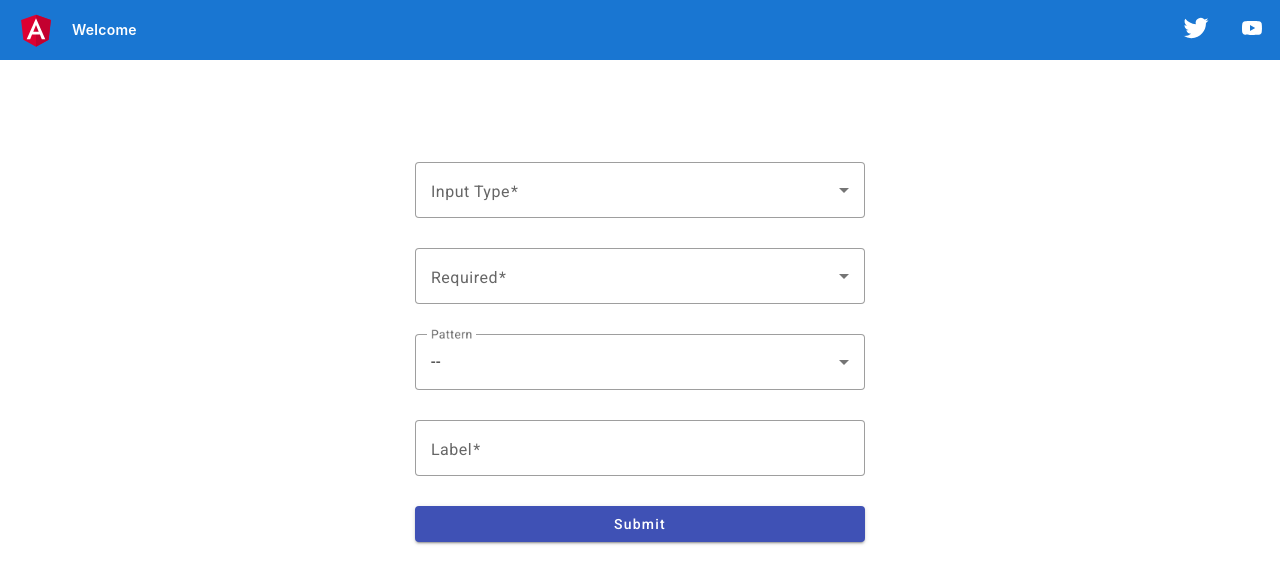
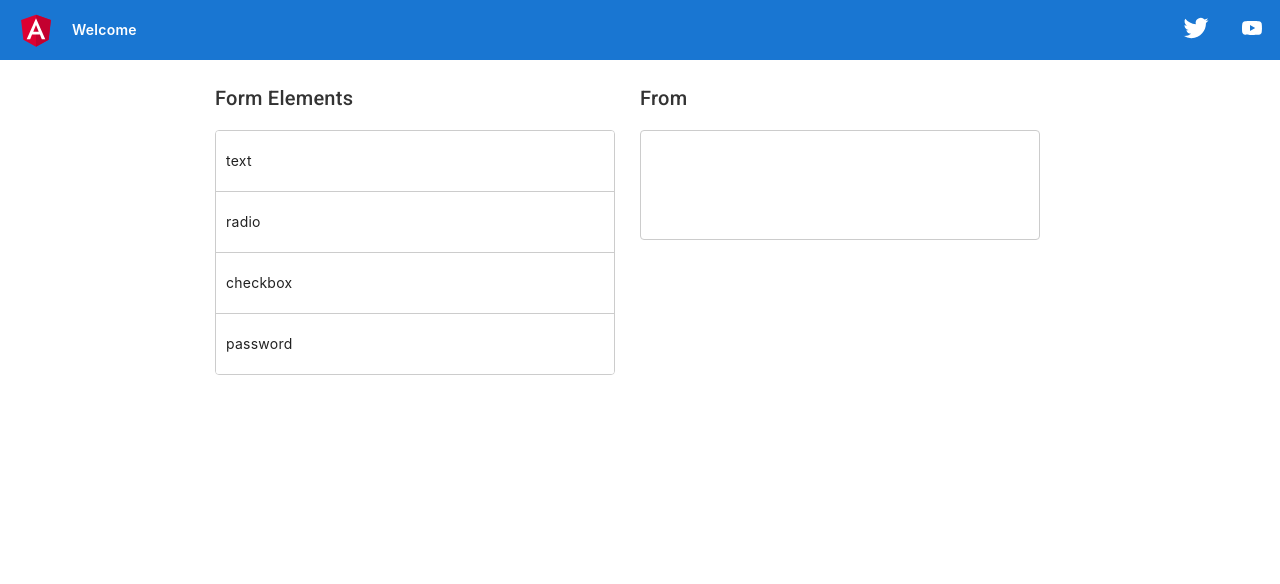
Before and after one commit to ParthSuthar1012/POC_angular, an Angular app: page /admin in a window 1280 px wide. Shown: the top 584 px of the page. Built offline with nearby package versions, Linux system fonts and the light colour scheme.

Commit message:
drag&drop started

```diff
--- a/src/app/admin/admin-routing.module.ts
+++ b/src/app/admin/admin-routing.module.ts
@@ -1,8 +1,9 @@
 import { NgModule } from '@angular/core';
 import { RouterModule, Routes } from '@angular/router';
 import { AdminComponent } from './admin.component';
+import { DragDropComponent } from './drag-drop/drag-drop.component';
 
-const routes: Routes = [{ path: '', component: AdminComponent }];
+const routes: Routes = [{ path: '', component: DragDropComponent }];
 
 @NgModule({
   imports: [RouterModule.forChild(routes)],
--- a/src/app/admin/admin.component.scss
+++ b/src/app/admin/admin.component.scss
@@ -1,17 +1,74 @@
-.grid {
-    display: grid;
-    gap: 0.5rem;
+/* input-field-dialog.component.css */
 
+/* Styling for the dialog container */
+.dialogclass {
+  max-width: 400px;
+  background-color: #f9f9f9;
+  box-shadow: 0 4px 8px rgba(0, 0, 0, 0.1);
+  border-radius: 4px;
+  padding: 20px;
 }
 
-.flex {
-    display: flex;
-    gap: 0.5rem;
-   flex-wrap: wrap;
-   max-width: 500px;
+/* Styling for the dialog title */
+.mat-dialog-title {
+  font-size: 20px;
+  font-weight: bold;
+  color: #333;
+  margin-bottom: 16px;
 }
 
+/* Styling for the dialog content */
+.mat-dialog-content {
+  display: flex;
+  flex-direction: column;
+}
 
-.margin-top {
-  margin-top: 0.2rem;
+/* Styling for the form fields */
+.mat-form-field {
+  margin-bottom: 16px;
 }
+
+/* Styling for the input labels */
+.mat-form-field-label {
+  color: #555;
+}
+
+/* Styling for the input fields */
+.mat-input-element {
+  border: 1px solid #ccc;
+  border-radius: 4px;
+  padding: 8px;
+  outline: none;
+}
+
+/* Styling for the "Add" button */
+.mat-dialog-actions button {
+  padding: 10px 20px;
+  border: none;
+  border-radius: 4px;
+  cursor: pointer;
+  font-weight: bold;
+}
+
+/* Styling for the "Add" button */
+.mat-dialog-actions button:last-child {
+  margin-left: 10px;
+  background-color: #007bff;
+  color: #fff;
+}
+
+/* Styling for the "Cancel" button */
+.mat-dialog-actions button:first-child {
+  background-color: #ccc;
+  color: #333;
+}
+
+/* Styling for the "Add" button on hover */
+.mat-dialog-actions button:hover {
+  background-color: #0056b3;
+}
+
+/* Styling for the "Cancel" button on hover */
+.mat-dialog-actions button:first-child:hover {
+  background-color: #b3b3b3;
+}
--- a/src/app/admin/admin.component.ts
+++ b/src/app/admin/admin.component.ts
@@ -1,23 +1,26 @@
-import { Component, OnInit, inject } from '@angular/core';
+import { Component, Inject, OnInit, inject } from '@angular/core';
 import {
   AbstractControl,
   FormArray,
   FormBuilder,
+  FormControl,
   FormGroup,
   ValidatorFn,
   Validators,
 } from '@angular/forms';
 import { ServiceService } from '../service/service.service';
 import { Router } from '@angular/router';
+import { InputField } from '../model/input-field';
+import { MAT_DIALOG_DATA, MatDialogRef } from '@angular/material/dialog';
 
 @Component({
   selector: 'app-admin',
   template: `
-    <div style="margin-top: 5rem; width: 450px">
+    <div style="margin-top: 5rem; width: 500px" class="dialogclass">
       <form class="grid" [formGroup]="inputForm">
         <mat-form-field appearance="outline">
           <mat-label>Input Type</mat-label>
-          <mat-select formControlName="inputType">
+          <mat-select formControlName="inputType"  >
             <mat-option *ngFor="let item of types" [value]="item.value">
               {{ item.displayValues }}
             </mat-option>
@@ -49,15 +52,20 @@ import { Router } from '@angular/router';
           "
         >
           <mat-label>Pattern</mat-label>
-          <mat-select formControlName="pattern">
-            <mat-option value="">--</mat-option>
+          <input type="text"
+           matInput
+           formControlName="pattern"
+           [matAutocomplete]="auto">
+          <mat-autocomplete  #auto="matAutocomplete" [displayWith]="displayPattern">
             <mat-option value="(?=.*\d)(?=.*[a-z])(?=.*[A-Z]).{8,}">Password</mat-option>
             <mat-option value="[0-9]+$">only number</mat-option>
             <mat-option value="^[a-zA-Z0-9._%+-]+@[a-zA-Z0-9.-]+.[a-zA-Z]{2,}$"
               >Email</mat-option
             >
             <mat-option value="^[a-zA-Z]+$">only alphabet</mat-option>
-          </mat-select>
+            </mat-autocomplete>
+
+
         </mat-form-field>
 
         <mat-form-field appearance="outline">
@@ -68,12 +76,21 @@ import { Router } from '@angular/router';
           </mat-error>
         </mat-form-field>
 
+
+        <mat-form-field  appearance="outline">
+            <mat-label>Id</mat-label>
+            <input matInput placeholder="Id" formControlName="Id" />
+            <mat-error *ngIf="k['subitems'].get('Id')?.errors?.['required']">
+              Id Is required
+            </mat-error>
+          </mat-form-field>
+
         <div class="flex"   appearance="outline"
-          *ngIf="
+          formGroupName="subitems">
+          <mat-form-field  *ngIf="
             k['inputType'].value === 'radio' ||
             k['inputType'].value === 'checkbox' || k['inputType'].value === 'select' ||  k['inputType'].value === 'multipleSelect'
-          " formGroupName="subitems">
-          <mat-form-field style="width: 140px;" appearance="outline">
+          " style="width: 140px;" appearance="outline">
             <mat-label>Name</mat-label>
             <input matInput placeholder="Name" formControlName="name" />
             <mat-error *ngIf="k['subitems'].get('name')?.errors?.['required']">
@@ -81,26 +98,18 @@ import { Router } from '@angular/router';
             </mat-error>
           </mat-form-field>
 
+
           <mat-form-field style="width: 140px;" appearance="outline">
-            <mat-label>Id</mat-label>
-            <input matInput placeholder="Id" formControlName="subId" />
-            <mat-error *ngIf="k['subitems'].get('subId')?.errors?.['required']">
-              Name is required
-            </mat-error>
-          </mat-form-field>
-          <mat-form-field *ngIf=" k['inputType'].value !== 'select' && k['inputType'].value !== 'multipleSelect'"  style="width: 140px;" appearance="outline">
-            <mat-label>Value</mat-label>
-            <input matInput placeholder="Value" formControlName="value" />
-            <mat-error *ngIf="k['subitems'].get('value')?.errors?.['required']">
-              Name is required
-            </mat-error>
+            <mat-label>Place Holder</mat-label>
+            <input matInput placeholder="place holder" formControlName="placeholder" />
+
           </mat-form-field>
 
         </div>
 
         <div *ngIf="  k['inputType'].value === 'select' || k['inputType'].value === 'multipleSelect' " formGroupName="subitems">
           <div class="flex" formArrayName="options">
-            <div class="grid" *ngFor="let optionControl of options.controls; let i = index" [formGroupName]="i">
+            <div class="flex" *ngFor="let optionControl of options.controls; let i = index" [formGroupName]="i">
               <mat-form-field style="width: 140px;" appearance="outline">
                 <mat-label>Value</mat-label>
                 <input matInput placeholder="Value" formControlName="value" />
@@ -137,6 +146,8 @@ import { Router } from '@angular/router';
   providers: [],
 })
 export class AdminComponent implements OnInit {
+
+
   inputForm!: FormGroup;
   types: any = [
     { value: 'text', displayValues: 'text' },
@@ -149,22 +160,28 @@ export class AdminComponent implements OnInit {
     { value : 'button' , displayValues: 'button'}
   ];
   validators: any = [];
-  constructor(public fb: FormBuilder, public service: ServiceService, public router:Router) {}
+  inputField: InputField = {
+    type: ''
+  }
+  constructor(public fb: FormBuilder, public service: ServiceService, public router:Router,   @Inject(MAT_DIALOG_DATA) data : any,
+  private dialogRef : MatDialogRef<AdminComponent>) {
+       this.inputField.type = data.type;
+  }
 
   ngOnInit(): void {
     this.inputForm = this.fb.group({
-      inputType: ['', [Validators.required]],
+      inputType: [this.inputField.type, [Validators.required]],
       required: ['', [Validators.required]],
       pattern: [''],
       label: ['', [Validators.required]],
+      Id: ['', [Validators.required]],
       subitems: this.fb.group({
         name: [''],
-        subId: [''],
-        value: [''],
+        placeholder: [''],
         options: this.fb.array([]),
       }),
     });
-console.log(this.types)
+
 
 
 
@@ -187,24 +204,15 @@ console.log(this.types)
 
       if (value === 'radio' || value === 'checkbox') {
         subitems?.get('name')?.setValidators([Validators.required]);
-        subitems?.get('subId')?.setValidators([Validators.required]);
-        subitems?.get('value')?.setValidators([Validators.required]);
       }
       else  {
         subitems?.get('name')?.clearValidators();
-        subitems?.get('subId')?.clearValidators();
-        subitems?.get('value')?.clearValidators();
       }
 
       if (value === 'select' || value === 'multipleSelect') {
         subitems?.get('name')?.setValidators([Validators.required]);
-        subitems?.get('subId')?.setValidators([Validators.required]);
       }
-
-
       subitems?.get('name')?.updateValueAndValidity();
-      subitems?.get('subId')?.updateValueAndValidity();
-      subitems?.get('value')?.updateValueAndValidity();
     });
   }
 
@@ -228,18 +236,41 @@ console.log(this.types)
     this.options.removeAt(index);
   }
 
-  submit() {
+  displayPattern(value: string): string {
+    switch (value) {
+      case '(?=.*\d)(?=.*[a-z])(?=.*[A-Z]).{8,}':
+        return 'Password';
+      case '[0-9]+$':
+        return 'Only number';
+      case '^[a-zA-Z0-9._%+-]+@[a-zA-Z0-9.-]+\\.[a-zA-Z]{2,}$':
+        return 'Email';
+      case '^[a-zA-Z]+$':
+        return 'Only alphabet';
+        case '^[a-zA-Z0-9._%+-]+@[a-zA-Z0-9.-]+.[a-zA-Z]{2,}$':
+          return 'Email';
+      default:
+        return '';
+    }
+  }
 
 
-    if (this.inputForm.valid) {
-      const formValue = { ...this.inputForm.value };
-      this.service.create(formValue).subscribe((res) => {
-        console.log(res);
-        this.router.navigate(['/client'])
-      });
-      console.log(formValue);
-    } else {
-      console.log('Invalid form');
-    }
+  submit() {
+   if(this.inputForm.valid) {
+    // console.log('Submit',this.inputForm.value);
+    this.dialogRef.close(this.inputForm.value);
+   } else {
+    console.log("invalid input")
+   }
+
+    // if (this.inputForm.valid) {
+    //   const formValue = { ...this.inputForm.value };
+    //   this.service.create(formValue).subscribe((res) => {
+    //     console.log(res);
+
+    //   });
+    //   console.log(formValue);
+    // } else {
+    //   console.log('Invalid form');
+    // }
   }
 }
--- /dev/null
+++ b/src/app/admin/drag-drop/drag-drop.component.html
@@ -0,0 +1,42 @@
+<div class="example-container">
+    <h2>Form Elements</h2>
+    <div
+      cdkDropList
+      #todoList="cdkDropList"
+      [cdkDropListData]="todo"
+      [cdkDropListConnectedTo]="[doneList]"
+      class="example-list"
+      (cdkDropListDropped)="drop($event, todoList)"
+    >
+      <div class="example-box" *ngFor="let item of todo" cdkDrag>{{ item.type }}</div>
+    </div>
+  </div>
+
+  <div class="example-container">
+    <h2>Done</h2>
+    <div
+      cdkDropList
+      #doneList="cdkDropList"
+      [cdkDropListData]="done"
+      [cdkDropListConnectedTo]="[todoList]"
+      class="example-list"
+      (cdkDropListDropped)="drop($event, doneList)"
+    >
+    <div *ngFor="let item of data; let i = index">
+
+          <div
+          *ngIf="
+            item.inputType === 'text' ||
+            item.inputType === 'email' ||
+            item.inputType === 'password'
+          "
+        >
+
+      <label >{{item.label}}</label>
+      <input type="text" [placeholder]="subitem[i].placeholder">
+        </div>
+       </div>
+
+    </div>
+
+  </div>
--- /dev/null
+++ b/src/app/admin/drag-drop/drag-drop.component.scss
@@ -0,0 +1,93 @@
+.example-container {
+
+    width: 400px;
+
+    max-width: 100%;
+
+    margin: 0 25px 25px 0;
+
+    display: inline-block;
+
+    vertical-align: top;
+
+  }
+
+
+
+
+
+  .example-list {
+
+    border: solid 1px #ccc;
+
+    min-height: 60px;
+
+    background: white;
+
+    border-radius: 4px;
+
+    overflow: hidden;
+
+    display: block;
+
+  }
+
+
+
+
+  .example-box {
+  border-bottom: solid 1px #ccc;
+  padding: 20px 10px;
+  color: rgba(0, 0, 0, 0.87);
+  display: flex;
+  flex-direction: row;
+  align-items: center;
+  justify-content: space-between;
+  box-sizing: border-box;
+  cursor: move;
+  background: white;
+  font-size: 14px;
+
+  }
+
+  .cdk-drag-preview {
+
+    box-sizing: border-box;
+
+    border-radius: 4px;
+
+    box-shadow: 0 5px 5px -3px rgba(0, 0, 0, 0.2),
+
+                0 8px 10px 1px rgba(0, 0, 0, 0.14),
+
+                0 3px 14px 2px rgba(0, 0, 0, 0.12);
+
+  }
+
+.cdk-drag-placeholder {
+  opacity: 0;
+
+  }
+
+  .cdk-drag-animating {
+    transition: transform 250ms cubic-bezier(0, 0, 0.2, 1);
+  }
+
+  .example-box:last-child {
+    border: none;
+  }
+
+
+
+.dialogclass {
+  padding: 10px;
+}
+
+
+.drop-box {
+  padding: 1.5rem;
+  display: flex;
+  flex-wrap: wrap;
+  max-width: 300;
+  width: 400;
+}
--- /dev/null
+++ b/src/app/admin/drag-drop/drag-drop.component.ts
@@ -0,0 +1,148 @@
+import {
+  CdkDragDrop,
+  moveItemInArray,
+  transferArrayItem,
+} from '@angular/cdk/drag-drop';
+import { Component, Renderer2 } from '@angular/core';
+import {
+  FormGroup,
+  FormBuilder,
+  Validators,
+  FormControl,
+} from '@angular/forms';
+import { MatDialog, MatDialogConfig } from '@angular/material/dialog';
+import { AdminComponent } from '../admin.component';
+import { InputField } from 'src/app/model/input-field';
+import { config } from 'rxjs';
+import { ServiceService } from 'src/app/service/service.service';
+
+@Component({
+  selector: 'app-drag-drop',
+  // templateUrl: './drag-drop.component.html',
+  template: `
+    <div class="example-container">
+      <h2>Form Elements</h2>
+      <div
+        cdkDropList
+        #todoList="cdkDropList"
+        [cdkDropListData]="todo"
+        [cdkDropListConnectedTo]="[doneList]"
+        class="example-list"
+        (cdkDropListDropped)="drop($event, todoList)"
+      >
+        <div class="example-box" *ngFor="let item of todo" cdkDrag>
+          {{ item.type }}
+        </div>
+      </div>
+    </div>
+
+    <div class="example-container ">
+      <h2>From</h2>
+      <div
+        cdkDropList
+        #doneList="cdkDropList"
+        [cdkDropListData]="done"
+        [cdkDropListConnectedTo]="[todoList]"
+        class="example-list drop-box"
+        (cdkDropListDropped)="drop($event, doneList)"
+      >
+        <div *ngFor="let item of data; let i = index">
+          <div
+            *ngIf="
+              item.inputType === 'text' ||
+              item.inputType === 'email' ||
+              item.inputType === 'password'
+            "
+          >
+          <mat-form-field appearance="outline">
+            <mat-label>{{ item.label }}</mat-label>
+            <input matInput type="text" [placeholder]="subitem[i].placeholder" />
+          </mat-form-field>
+          </div>
+
+        </div>
+      </div>
+    </div>
+  `,
+  styleUrls: ['./drag-drop.component.scss'],
+})
+export class DragDropComponent {
+  form!: FormGroup;
+  todo: InputField[] = [
+    { type: 'text' },
+    { type: 'radio' },
+    { type: 'checkbox' },
+    { type: 'password' },
+  ];
+  data: any[] =[];
+  done: any[] = [];
+  subitem: any = [];
+  constructor(
+    private dialog: MatDialog,
+    private renderer: Renderer2,
+    private formBuilder: FormBuilder,
+    private service: ServiceService
+  ) {
+    this.form = this.formBuilder.group({});
+  }
+
+  drop(dropEvent: CdkDragDrop<InputField[]> | null, list: any) {
+    if (!dropEvent) {
+      return;
+    }
+
+    if (dropEvent.previousContainer === dropEvent.container) {
+      moveItemInArray(
+        dropEvent.container.data,
+        dropEvent.previousIndex,
+        dropEvent.currentIndex
+      );
+    } else {
+      transferArrayItem(
+        dropEvent.previousContainer.data,
+        dropEvent.container.data,
+        dropEvent.previousIndex,
+        dropEvent.currentIndex
+      );
+    }
+
+    if (dropEvent.previousContainer !== dropEvent.container) {
+      this.openInputFieldDialog(
+        dropEvent.container.data[dropEvent.currentIndex],
+        list
+      );
+    }
+  }
+
+  openInputFieldDialog(inputField: InputField, list: any) {
+    const dialogConfig = new MatDialogConfig();
+    dialogConfig.disableClose = true;
+    dialogConfig.autoFocus = true;
+    dialogConfig.data = inputField;
+    dialogConfig.panelClass = 'dialogclass';
+    const dialogRef = this.dialog.open(AdminComponent, dialogConfig);
+
+    dialogRef.afterClosed().subscribe((result) => {
+      if (result) {
+        this.service.create(result).subscribe((res: any) => {
+
+          this.data.push(res)
+
+          const subitems = JSON.parse(res?.subitems);
+          this.subitem.push(subitems);
+
+          console.log(this.data);
+        });
+
+        console.log(this.done);
+        console.log(this.subitem);
+        this.todo = [
+          { type: 'text' },
+          { type: 'radio' },
+          { type: 'checkbox' },
+          { type: 'password' },
+        ]
+      }
+    });
+  }
+}
--- a/src/app/app.module.ts
+++ b/src/app/app.module.ts
@@ -6,7 +6,7 @@ import { AppComponent } from './app.component';
 import { MaterialModule } from './module/material/material.module';
 import { BrowserAnimationsModule} from '@angular/platform-browser/animations'
 import { HttpClientModule } from '@angular/common/http';
-import { NgSelectModule } from '@ng-select/ng-select';
+
 
 @NgModule({
   declarations: [
@@ -18,7 +18,7 @@ import { NgSelectModule } from '@ng-select/ng-select';
     MaterialModule,
     BrowserAnimationsModule,
     HttpClientModule,
-    NgSelectModule
+
   ],
 
   providers: [],
--- /dev/null
+++ b/src/app/model/input-field.ts
@@ -0,0 +1,8 @@
+export interface InputField {
+    type: string;
+    value?: any;
+    placeholder?: any;
+    name?: any;
+    id?: any;
+
+}
--- a/src/app/module/material/material.module.ts
+++ b/src/app/module/material/material.module.ts
@@ -5,8 +5,8 @@ import { MatInputModule } from '@angular/material/input'
 import { MatCardModule } from '@angular/material/card'
 import {MatSelectModule} from '@angular/material/select';
 import { MatButtonModule} from '@angular/material/button'
-import { MatChipsModule} from '@angular/material/chips'
 import { MatIconModule} from '@angular/material/icon'
+import {MatAutocompleteModule} from '@angular/material/autocomplete';
 @NgModule({
   declarations: [],
   imports: [
@@ -18,8 +18,8 @@ import { MatIconModule} from '@angular/material/icon'
     MatCardModule,
     MatSelectModule,
     MatButtonModule,
-    MatChipsModule,
-    MatIconModule
+    MatIconModule,
+    MatAutocompleteModule
   ]
 })
 export class MaterialModule { }
```
Also changed, not shown: src/app/admin/admin.module.ts (+8 -3 lines), src/app/client/client.component.ts (+0 -12 lines), 1 other file (tests, documents, lock files or other folders).
